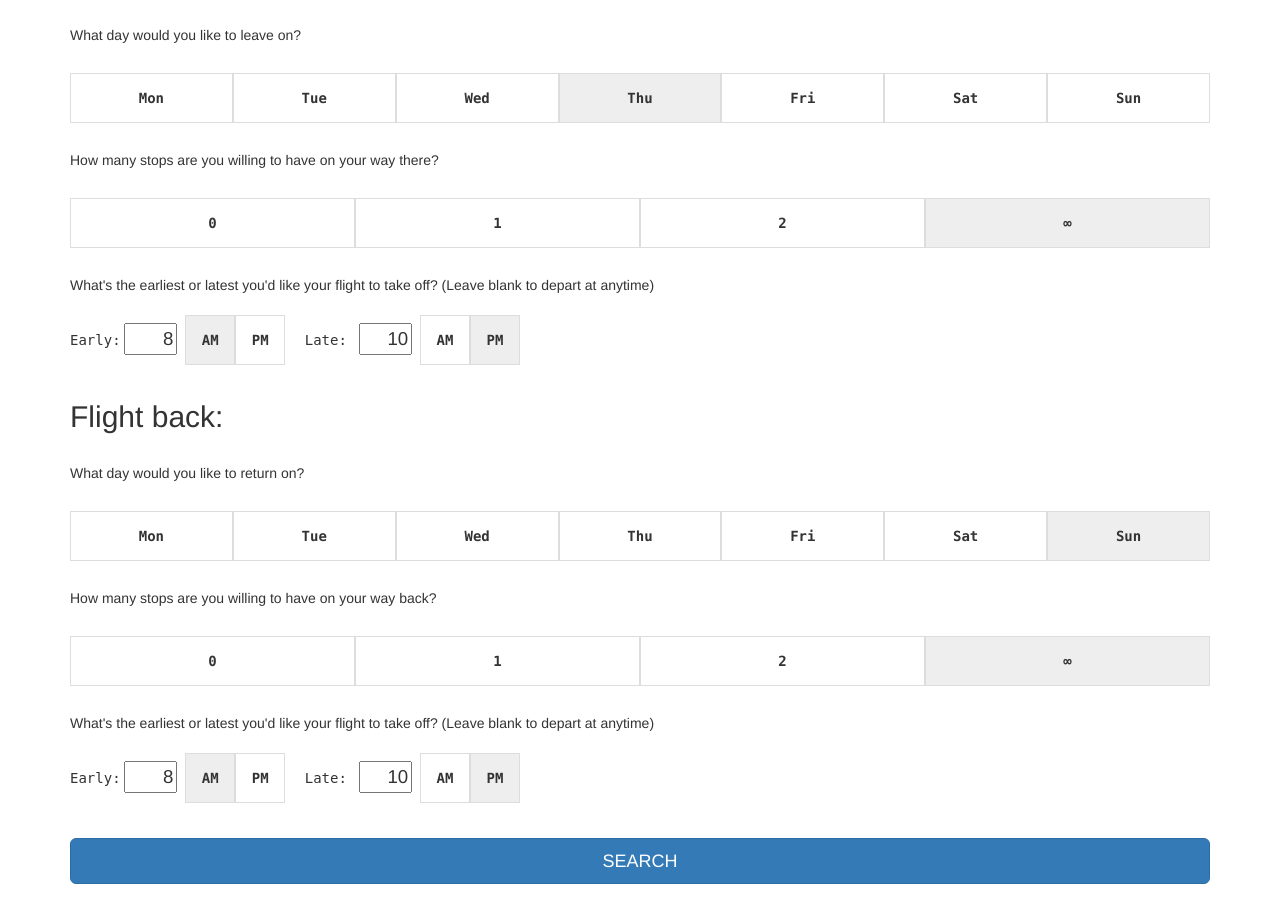
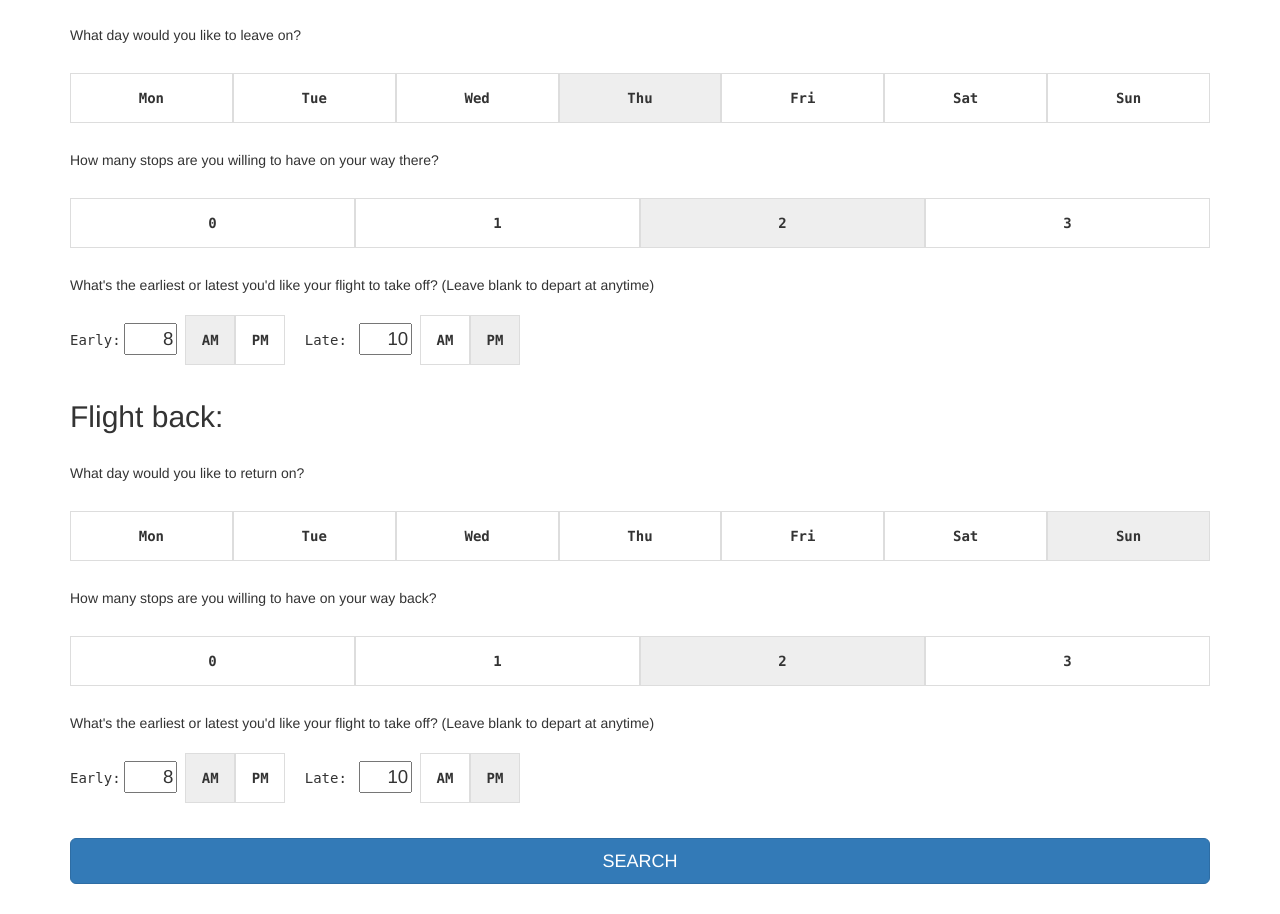
Before and after one commit to jonstieg/rebound-flights, a Flask app: page / in a window 1280 px wide. Shown: the part 240-1154 px from the top of the page. Run offline with Flask 2, Linux system fonts and the light colour scheme; some libraries are stand-ins or nearby versions.

Commit message:
No unlimited searches

```diff
--- a/app/templates/search.html
+++ b/app/templates/search.html
@@ -63,12 +63,12 @@
           <label class="segmented-control__label" for="DEPoneStop">1</label>
         </li>
         <li class="segmented-control__item">
-          <input class="segmented-control__input" type="radio" value="2" name="depStops" id="DEPtwoStops" >
+          <input class="segmented-control__input" type="radio" value="2" name="depStops" id="DEPtwoStops" checked>
           <label class="segmented-control__label" for="DEPtwoStops">2</label>
         </li>
         <li class="segmented-control__item">
-          <input class="segmented-control__input" type="radio" value="99" name="depStops" id="DEPthreeStops" checked>
-          <label class="segmented-control__label" for="DEPthreeStops">&infin;</label>
+          <input class="segmented-control__input" type="radio" value="3" name="depStops" id="DEPthreeStops">
+          <label class="segmented-control__label" for="DEPthreeStops">3</label>
         </li>
       </ul>
       What's the earliest or latest you'd like your flight to take off? (Leave blank to depart at anytime)
@@ -147,12 +147,12 @@
           <label class="segmented-control__label" for="REToneStop">1</label>
         </li>
         <li class="segmented-control__item">
-          <input class="segmented-control__input" type="radio" value="2" name="retStops" id="RETtwoStops" >
+          <input class="segmented-control__input" type="radio" value="2" name="retStops" id="RETtwoStops" checked>
           <label class="segmented-control__label" for="RETtwoStops">2</label>
         </li>
         <li class="segmented-control__item">
-          <input class="segmented-control__input" type="radio" value="99" name="retStops" id="RETthreeStops" checked>
-          <label class="segmented-control__label" for="RETthreeStops">&infin;</label>
+          <input class="segmented-control__input" type="radio" value="3" name="retStops" id="RETthreeStops" >
+          <label class="segmented-control__label" for="RETthreeStops">3</label>
         </li>
       </ul>
       What's the earliest or latest you'd like your flight to take off? (Leave blank to depart at anytime)
```
